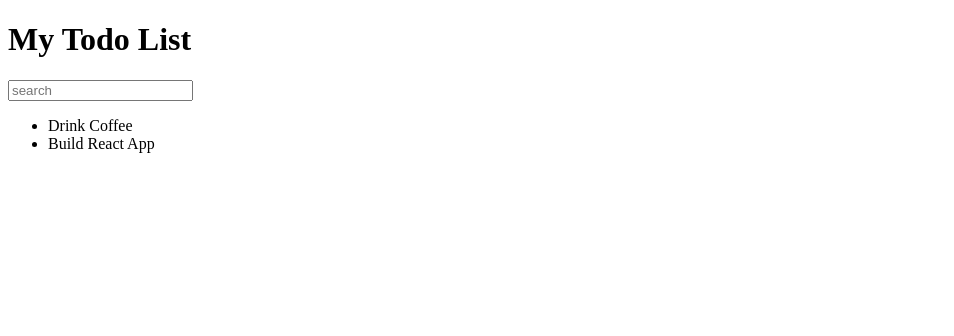
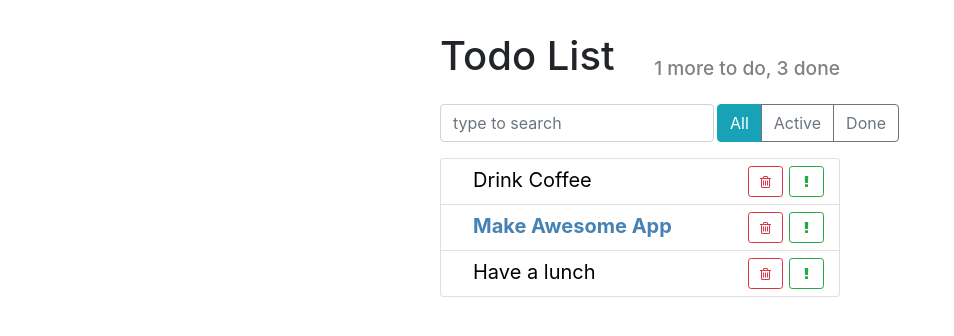
Before and after one commit to FedchenkoVyacheslav/Todo-app-React-, a React app: page / in a window 1280 px wide. Shown: the whole page, without its empty margins (0-954 px from the left). Built offline with nearby package versions, Linux system fonts and the light colour scheme.

Commit message:
Bootstrap CSS + other
React компоненты, React элементы, изменена структрура проекта, prors, массивы, коллекции и ключи

```diff
--- a/public/index.html
+++ b/public/index.html
@@ -4,6 +4,8 @@
     <meta charset="utf-8" />
     <link rel="icon" href="%PUBLIC_URL%/favicon.ico" />
     <meta name="viewport" content="width=device-width, initial-scale=1" />
+    <link rel="stylesheet" href="https://stackpath.bootstrapcdn.com/font-awesome/4.7.0/css/font-awesome.min.css">
+    <link rel="stylesheet" href="https://stackpath.bootstrapcdn.com/bootstrap/4.5.0/css/bootstrap.min.css">
     <title>Todo App</title>
   </head>
   <body>
--- /dev/null
+++ b/src/components/app-header.css
@@ -0,0 +1,12 @@
+.app-header {
+  align-items: flex-end;
+}
+
+.app-header h1 {
+  flex-grow: 1;
+}
+
+.app-header h2 {
+  font-size: 1.2rem;
+  color: grey;
+}
--- a/src/components/app-header.js
+++ b/src/components/app-header.js
@@ -1,7 +1,13 @@
 import React from 'react';
+import './app-header.css';
 
-const AppHeader = () => {
-  return <h1>My Todo List</h1>;
+const AppHeader = ({toDo, done}) => {
+  return (
+    <div className="app-header d-flex">
+      <h1>Todo List</h1>
+      <h2>{toDo} more to do, {done} done</h2>
+    </div>
+  );
 };
 
 export default AppHeader;
--- /dev/null
+++ b/src/components/item-status-filter.js
@@ -0,0 +1,18 @@
+import React from 'react';
+
+import './item-status-filter.css';
+
+const ItemStatusFilter = () => {
+  return (
+    <div className="btn-group">
+      <button type="button"
+              className="btn btn-info">All</button>
+      <button type="button"
+              className="btn btn-outline-secondary">Active</button>
+      <button type="button"
+              className="btn btn-outline-secondary">Done</button>
+    </div>
+  );
+};
+
+export default ItemStatusFilter;
--- /dev/null
+++ b/src/components/search-panel.css
@@ -0,0 +1,5 @@
+.search-input {
+  width: auto;
+  flex-grow: 1;
+  margin-right: 3px;
+}
--- /dev/null
+++ b/src/components/search-panel.js
@@ -0,0 +1,13 @@
+import React from 'react';
+
+import './search-panel.css';
+
+const SearchPanel = () => {
+  return (
+    <input type="text"
+              className="form-control search-input"
+              placeholder="type to search" />
+  );
+};
+
+export default SearchPanel;
--- a/src/components/searh-panel.js
+++ /dev/null
@@ -1,7 +0,0 @@
-import React from 'react';
-
-const SearchPanel = () => {
-  return <input placeholder = "search" />;
-};
-
-export default SearchPanel;
--- /dev/null
+++ b/src/components/todo-list-item.css
@@ -0,0 +1,24 @@
+.todo-list-item {
+  font-size: 1.25rem;
+}
+
+.todo-list-item button {
+  width: 35px;
+  margin: 3px;
+}
+
+.todo-list-item-label {
+  margin-left: 1.25rem;
+  line-height: 35px;
+  cursor: pointer;
+  user-select: none;
+}
+
+.todo-list-item.done .todo-list-item-label {
+  text-decoration: line-through;
+}
+
+.todo-list-item.important .todo-list-item-label {
+  font-weight: bold;
+  color: steelblue;
+}
--- a/src/components/todo-list-item.js
+++ b/src/components/todo-list-item.js
@@ -1,7 +1,33 @@
 import React from 'react';
 
-const TodoListItem = ( { label } ) => {
-return <span>{ label }</span>;
+import './todo-list-item.css';
+
+const TodoListItem = ({ label, important = false }) => {
+
+  const style = {
+    color: important ? 'steelblue' : 'black',
+    fontWeight: important ? 'bold' : 'normal'
+  };
+
+  return (
+    <span className="todo-list-item">
+      <span
+        className="todo-list-item-label"
+        style={style}>
+        {label}
+      </span>
+
+      <button type="button"
+              className="btn btn-outline-success btn-sm float-right">
+        <i className="fa fa-exclamation" />
+      </button>
+
+      <button type="button"
+              className="btn btn-outline-danger btn-sm float-right">
+        <i className="fa fa-trash-o" />
+      </button>
+    </span>
+  );
 };
 
 export default TodoListItem;
--- /dev/null
+++ b/src/components/todo-list.css
@@ -0,0 +1,3 @@
+.todo-list .list-group-item {
+  padding: .25rem .75rem;
+}
--- a/src/components/todo-list.js
+++ b/src/components/todo-list.js
@@ -1,12 +1,23 @@
 import React from 'react';
 
 import TodoListItem from './todo-list-item';
+import './todo-list.css';
 
-const TodoList = () => {
+const TodoList = ({ todos }) => {
+
+  const elements = todos.map((item) => {
+    const { id, ...itemProps } = item;
+
+    return (
+      <li key={id} className="list-group-item">
+        <TodoListItem {...itemProps } />
+      </li>
+    );
+  });
+
   return (
-    <ul>
-      <li><TodoListItem label="Drink Coffee"/></li>
-      <li><TodoListItem label="Build React App"/></li>
+    <ul className="list-group todo-list">
+      { elements }
     </ul>
   );
 };
--- /dev/null
+++ b/src/index.css
@@ -0,0 +1,8 @@
+.todo-app {
+  margin: 2rem auto 0 auto;
+  max-width: 400px;
+}
+
+.top-panel {
+  margin: 1rem 0;
+}
--- a/src/index.js
+++ b/src/index.js
@@ -2,17 +2,32 @@ import React from 'react';
 import ReactDOM from 'react-dom';
 
 import AppHeader from './components/app-header';
-import SearchPanel from './components/searh-panel';
+import SearchPanel from './components/search-panel';
 import TodoList from './components/todo-list';
+import ItemStatusFilter from './components/item-status-filter';
+
+import './index.css';
 
 const App = () => {
+
+  const todoData = [
+    { label: 'Drink Coffee', important: false, id: 1 },
+    { label: 'Make Awesome App', important: true, id: 2 },
+    { label: 'Have a lunch', important: false, id: 3 }
+  ];
+
   return (
-    <div>
-      <AppHeader/>
-      <SearchPanel/>
-      <TodoList/>
+    <div className="todo-app">
+      <AppHeader toDo={1} done={3} />
+      <div className="top-panel d-flex">
+        <SearchPanel />
+        <ItemStatusFilter />
+      </div>
+
+      <TodoList todos={todoData} />
     </div>
   );
 };
 
-ReactDOM.render(<App/>, document.getElementById('root'));
+ReactDOM.render(<App />,
+  document.getElementById('root'));
```
Also changed, not shown: src/components/item-status-filter.css (added).
